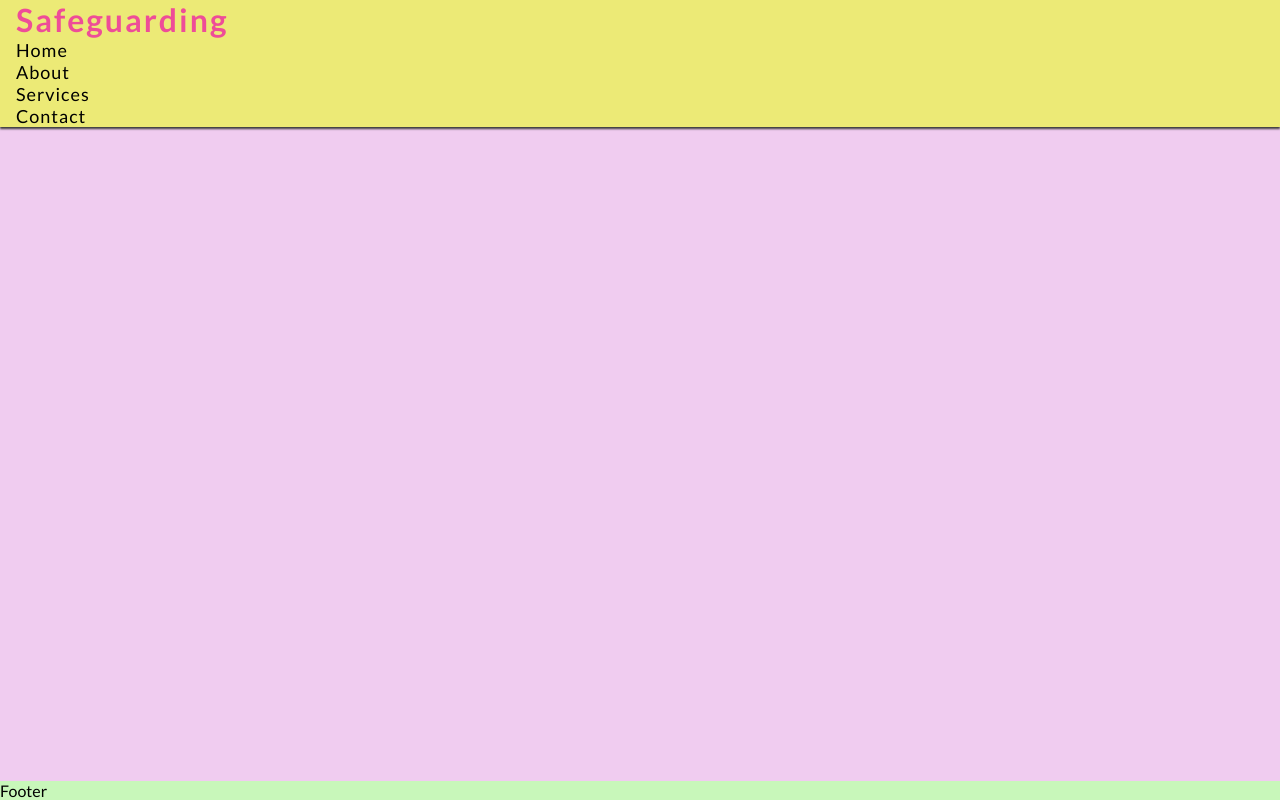
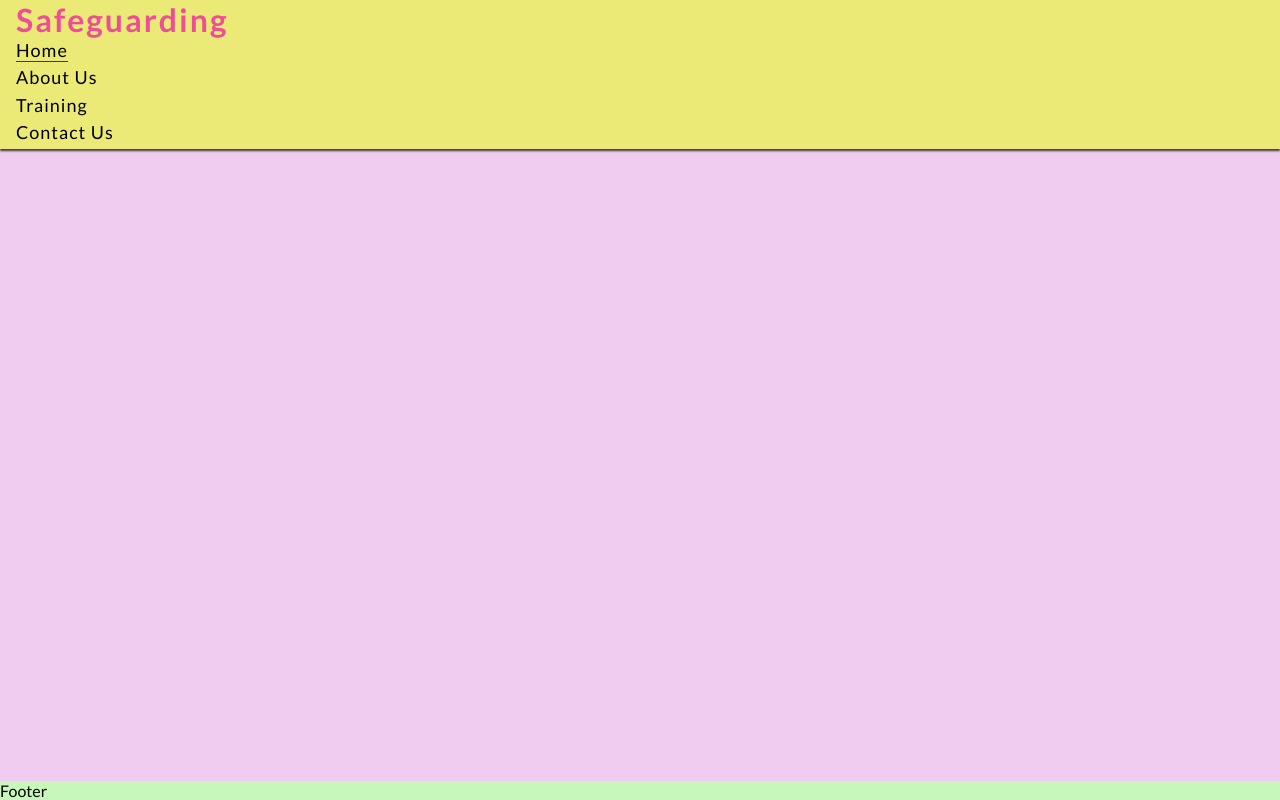
Before and after one commit to Navya-K-N-24/safeguarding-ifa-project, a plain HTML site: page index.html in a window 1280 px wide. Drawn offline with Linux system fonts and the light colour scheme; a web font is replaced by a local one.

Commit message:
Style the nav elements

```diff
--- a/assets/css/style.css
+++ b/assets/css/style.css
@@ -43,6 +43,14 @@ h1 {
     list-style-type: none;
 }
 
+#menu > li {
+    margin-bottom: 0.3em;
+}
+
+.active {
+    border-bottom: 1px solid #3a3a3a;
+}
+
 /* Main */
 main {
     background-color: rgb(240, 204, 240);
--- a/index.html
+++ b/index.html
@@ -24,10 +24,18 @@
         </a>
         <nav>
             <ul id="menu">
-                <li>Home</li>
-                <li>About</li>
-                <li>Services</li>
-                <li>Contact</li>
+                <li>
+                    <a href="" class="active">Home</a>
+                </li>
+                <li>
+                    <a href="">About Us</a>
+                </li>
+                <li>
+                    <a href="">Training</a>
+                </li>
+                <li>
+                    <a href="">Contact Us</a>
+                </li>
             </ul>
         </nav>
     </header>
```
